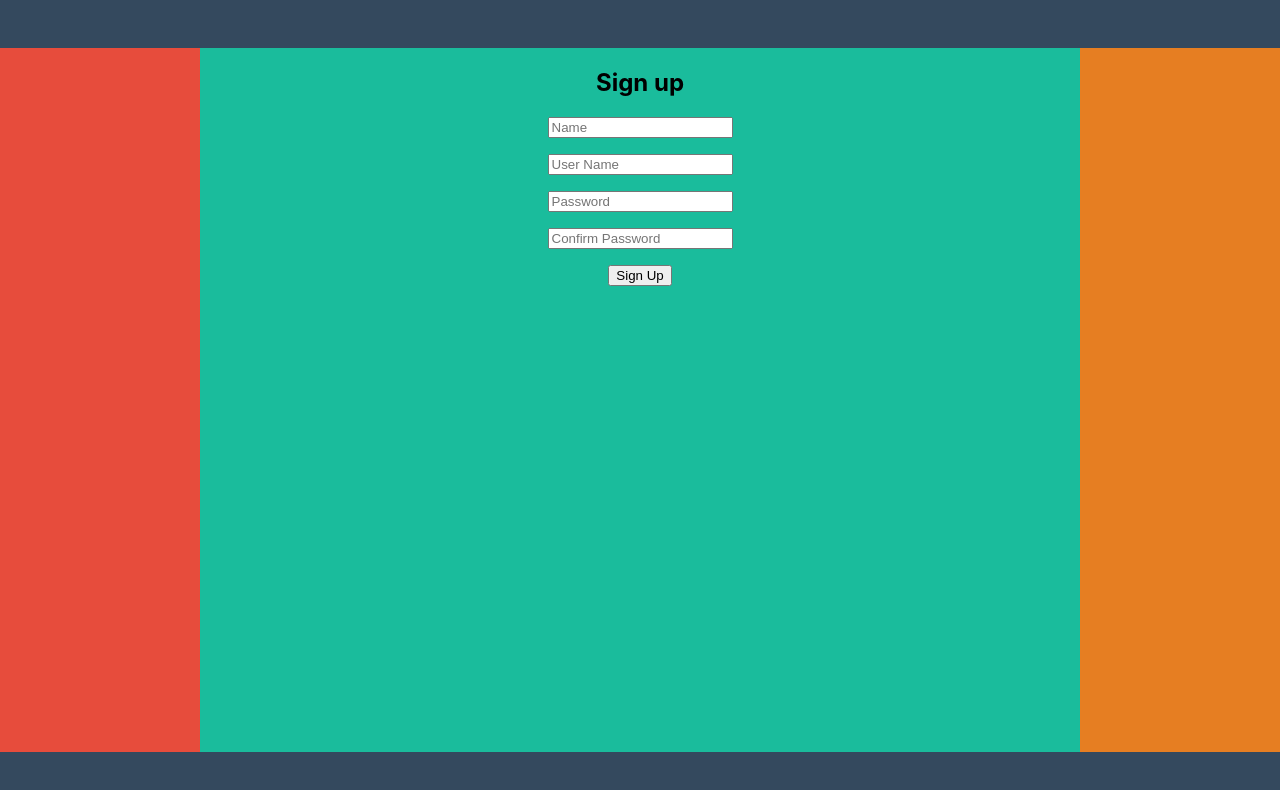
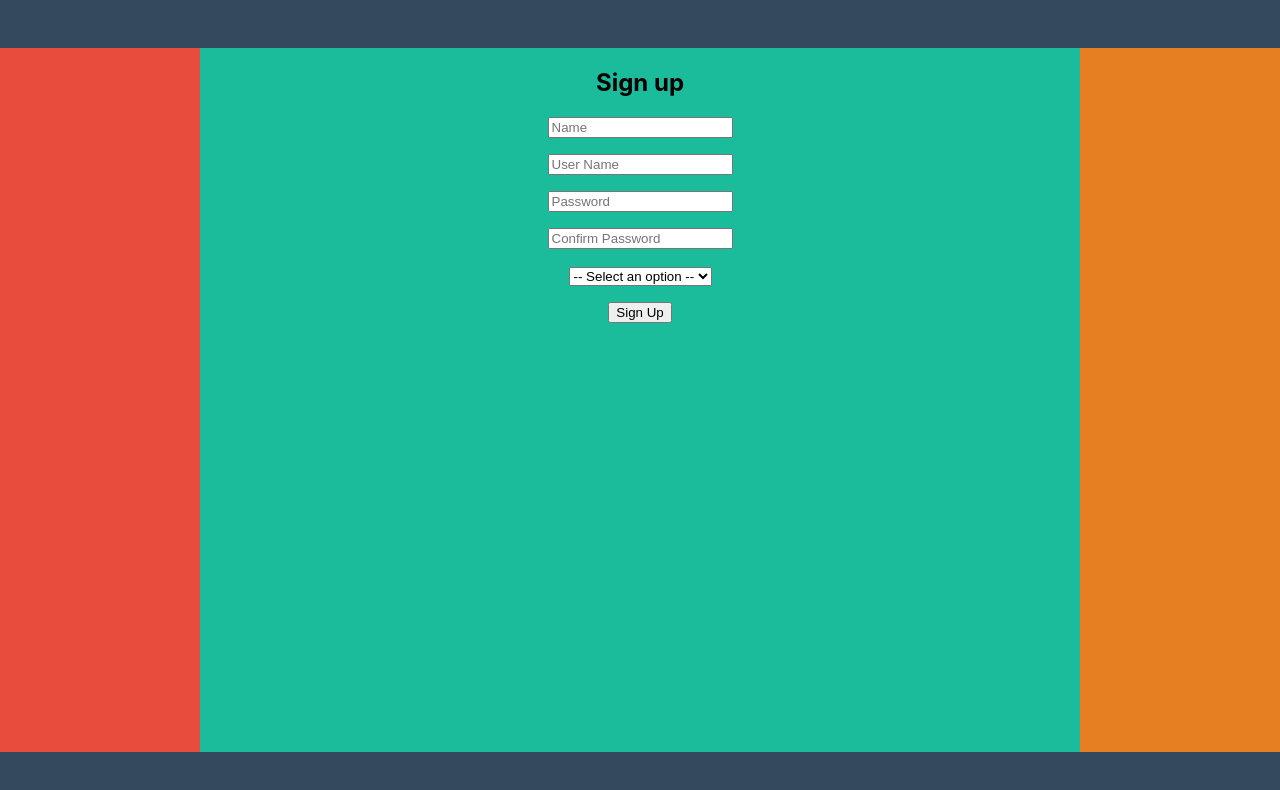
Before and after one commit to Moon-12/my-react-project-template, a React (Create React App) app: page /sign-up in a window 1280 px wide. Shown: the top 790 px of the page. Built offline with nearby package versions, Linux system fonts and the light colour scheme.

Commit message:
added a custom select dropdown and common file changes

```diff
--- a/src/components/Input/Input.jsx
+++ b/src/components/Input/Input.jsx
@@ -1,5 +1,5 @@
 import { useFormContext } from "react-hook-form";
-import { findInputError } from "../../utils/findInputError";
+import { findFieldError } from "../../utils/findFieldError";
 import { isFormInvalid } from "../../utils/isFormValid";
 
 const Input = ({ type, placeholder, name, inpValidation }) => {
@@ -8,12 +8,12 @@ const Input = ({ type, placeholder, name, inpValidation }) => {
     formState: { errors },
   } = useFormContext();
 
-  const inputErrors = findInputError(errors, name);
+  const inputErrors = findFieldError(errors, name);
   const isInvalid = isFormInvalid(inputErrors);
 
   return (
     <>
-      {isInvalid && <InputError message={inputErrors.error.message} />}
+      {isInvalid && <FieldError message={inputErrors.error.message} />}
       <input
         type={type}
         placeholder={placeholder}
@@ -26,7 +26,6 @@ const Input = ({ type, placeholder, name, inpValidation }) => {
 
 export default Input;
 
-const InputError = ({ message }) => {
-  console.log("me", message);
+const FieldError = ({ message }) => {
   return <div> {message}</div>;
 };
--- /dev/null
+++ b/src/components/Select/Select.jsx
@@ -0,0 +1,44 @@
+import React from "react";
+import { useFormContext, Controller } from "react-hook-form";
+import { findFieldError } from "../../utils/findFieldError";
+import { isFormInvalid } from "../../utils/isFormValid";
+
+const Select = ({ name, options, rules }) => {
+  const {
+    control,
+    formState: { errors },
+  } = useFormContext();
+
+  const inputErrors = findFieldError(errors, name);
+  const isInvalid = isFormInvalid(inputErrors);
+  return (
+    <>
+      {isInvalid && <FieldError message={inputErrors.error.message} />}
+      <div>
+        <Controller
+          name={name}
+          control={control}
+          rules={rules.validation}
+          render={({ field }) => (
+            <select {...field} defaultValue="">
+              <option value="" disabled>
+                -- Select an option --
+              </option>
+              {options.map((option) => (
+                <option key={option.value} value={option.value}>
+                  {option.label}
+                </option>
+              ))}
+            </select>
+          )}
+        />
+      </div>
+    </>
+  );
+};
+
+const FieldError = ({ message }) => {
+  return <div> {message}</div>;
+};
+
+export default Select;
--- a/src/components/SignUpPage/SignUpPage.jsx
+++ b/src/components/SignUpPage/SignUpPage.jsx
@@ -3,7 +3,8 @@ import uiData from "../env/commonUIMetadata.json";
 import "./SignUpPage.css";
 import { FormProvider, useForm } from "react-hook-form";
 import Input from "../Input/Input";
-import { validators } from "../../utils/inputValidation";
+import { validators } from "../../utils/fieldValidation";
+import Select from "../Select/Select";
 
 const SignUpPage = () => {
   const methods = useForm();
@@ -19,7 +20,8 @@ const SignUpPage = () => {
       <FormProvider {...methods}>
         <form onSubmit={(event) => event.preventDefault()} noValidate>
           {signUpMetaData.fields.map((field) => {
-            return (
+            const fields =
+              field.type === "text" || field.type === "password" ? (
                 <Input
                   key={field.name}
                   type={field.type}
@@ -27,8 +29,20 @@ const SignUpPage = () => {
                   name={field.name}
                   inpValidation={validators[field.validatorSelector]}
                 />
+              ) : field.type === "select" ? (
+                <Select
+                  key={field.name}
+                  name={field.name}
+                  label={field.label}
+                  options={field.options}
+                  rules={validators[field.validatorSelector]}
+                />
+              ) : (
+                ""
               );
+            return fields;
           })}
+
           <button onClick={submit} value="Sign Up">
             Sign Up
           </button>
--- a/src/components/env/commonUIMetadata.json
+++ b/src/components/env/commonUIMetadata.json
@@ -25,6 +25,16 @@
         "placeholder": "Confirm Password",
         "name": "confirmPassword",
         "validatorSelector": "confirmPasswordTextValidation"
+      },
+      {
+        "type": "select",
+        "name": "selectRole",
+        "label": "Select a Role",
+        "options": [
+          { "value": "student", "label": "student" },
+          { "value": "faculty", "label": "faculty" }
+        ],
+        "validatorSelector": "dropdownValidation"
       }
     ]
   }
--- a/src/utils/inputValidation.js
+++ b/src/utils/fieldValidation.js
@@ -35,4 +35,12 @@ export const validators = {
       },
     },
   },
+  dropdownValidation: {
+    validation: {
+      required: {
+        value: true,
+        message: "required",
+      },
+    },
+  },
 };
--- a/src/utils/findInputError.js
+++ b/src/utils/findFieldError.js
@@ -1,4 +1,4 @@
-export function findInputError(errors, name) {
+export function findFieldError(errors, name) {
   const filtered = Object.keys(errors)
     .filter((key) => key.includes(name))
     .reduce((cur, key) => {
```
Lines whose indentation alone changed are shown as unchanged.
